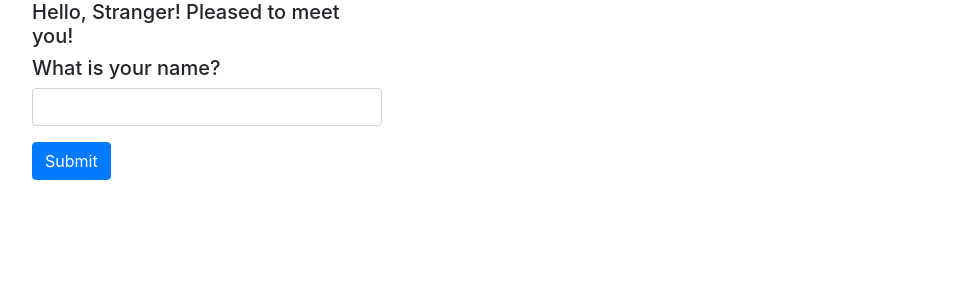
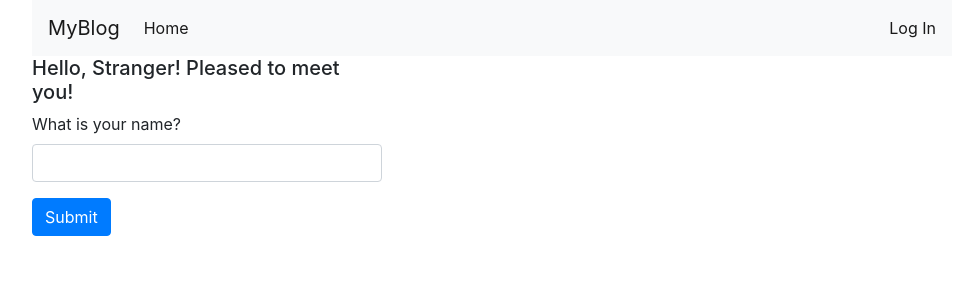
Before and after one commit to kirillmasanov/flask_blog_app, a Flask app: page / in a window 1280 px wide. Shown: the top 300 px of the page, without its empty margins (53-1019 px from the left). Run offline with Flask 2, Linux system fonts and the light colour scheme; some libraries are stand-ins or nearby versions.

Commit message:
add login form and bootstrap-flask

```diff
--- a/app/__init__.py
+++ b/app/__init__.py
@@ -1,3 +1,4 @@
+from flask_bootstrap import Bootstrap
 from flask import Flask, render_template
 from flask_login import LoginManager
 from flask_mail import Mail
@@ -8,6 +9,7 @@ from config import config
 mail = Mail()
 moment = Moment()
 db = SQLAlchemy()
+bootstrap = Bootstrap()
 
 login_manager = LoginManager()
 login_manager.login_view = 'auth.login'
@@ -23,6 +25,7 @@ def create_app(config_name):
     moment.init_app(app)
     db.init_app(app)
     login_manager.init_app(app)
+    bootstrap.init_app(app)
 
     from .main import main as main_blueprint
     app.register_blueprint(main_blueprint)
--- a/app/templates/base.html
+++ b/app/templates/base.html
@@ -14,19 +14,21 @@
     <meta name="viewport" content="width=device-width, initial-scale=1, shrink-to-fit=no">
 
     <!-- Bootstrap CSS -->
-    <link rel="stylesheet" href="https://stackpath.bootstrapcdn.com/bootstrap/4.4.1/css/bootstrap.min.css" integrity="sha384-Vkoo8x4CGsO3+Hhxv8T/Q5PaXtkKtu6ug5TOeNV6gBiFeWPGFN9MuhOf23Q9Ifjh" crossorigin="anonymous">
-
-    <link rel="stylesheet" href="//cdnjs.cloudflare.com/ajax/libs/highlight.js/9.13.1/styles/atom-one-dark.min.css">
-    <script src="//cdnjs.cloudflare.com/ajax/libs/highlight.js/9.13.1/highlight.min.js"></script>
-    <script>hljs.initHighlightingOnLoad();</script>
+    {% block styles %}
+      {{ bootstrap.load_css() }}
+    {% endblock %}
 
     <title>
       {% block title %}{% endblock %}
     </title>
-
   </head>
   <body>
-    <!-- Image and text -->
+    <div class="container">
+      <div class="row">
+        <div class="col-10">
+          {% include 'menu.html' %}
+        </div>
+        <div class="col-4">
           {% for message in get_flashed_messages() %}
             <div class="alert alert-danger" role="alert">
               {{ message }}
@@ -35,11 +37,14 @@
 
           {% block body %}
           {% endblock %}
+        </div>
+      </div>
+    </div>
 
+    {% block scripts %}
     <!-- Optional JavaScript -->
-    <!-- jQuery first, then Popper.js, then Bootstrap JS -->
-    <script src="https://code.jquery.com/jquery-3.4.1.slim.min.js" integrity="sha384-J6qa4849blE2+poT4WnyKhv5vZF5SrPo0iEjwBvKU7imGFAV0wwj1yYfoRSJoZ+n" crossorigin="anonymous"></script>
-    <script src="https://cdn.jsdelivr.net/npm/popper.js@1.16.0/dist/umd/popper.min.js" integrity="sha384-Q6E9RHvbIyZFJoft+2mJbHaEWldlvI9IOYy5n3zV9zzTtmI3UksdQRVvoxMfooAo" crossorigin="anonymous"></script>
-    <script src="https://stackpath.bootstrapcdn.com/bootstrap/4.4.1/js/bootstrap.min.js" integrity="sha384-wfSDF2E50Y2D1uUdj0O3uMBJnjuUD4Ih7YwaYd1iqfktj0Uod8GCExl3Og8ifwB6" crossorigin="anonymous"></script>
+      {{ bootstrap.load_js() }}
+    {% endblock %}
+
   </body>
 </html>
--- a/app/templates/index.html
+++ b/app/templates/index.html
@@ -1,27 +1,15 @@
 {% extends "base.html" %}
+
+{% from 'bootstrap/form.html' import render_form %}
 
 {% block title %}Flask blog{% endblock %}
 
 {% block body %}
-    <div class="container">
-      <div class="row">
-        <div class="col-4">
     <h5>Hello, {% if name %}{{ name }}{% else %}Stranger{% endif %}!
     {% if not known %}
         Pleased to meet you!
     {% else %}
         Happy to see you again!
     {% endif %}</h5>
-            <form method="POST">
-                <div class="form-group">
-                    <h5>{{ form.hidden_tag() }}
-                    {{ form.name.label() }}<br>
-                    {{ form.name() }}</h5>
-                </div>
-            {{ form.submit() }}
-            </form>
-        </div>
-      </div>
-    </div>
-
+        {{ render_form(form) }}
 {% endblock %}
--- /dev/null
+++ b/app/templates/menu.html
@@ -0,0 +1,21 @@
+<nav class="navbar navbar-expand-lg navbar-light bg-light">
+  <a class="navbar-brand" href="#">MyBlog</a>
+  <button class="navbar-toggler" type="button" data-toggle="collapse" data-target="#navbarSupportedContent" aria-controls="navbarSupportedContent" aria-expanded="false" aria-label="Toggle navigation">
+    <span class="navbar-toggler-icon"></span>
+  </button>
+
+  <div class="collapse navbar-collapse" id="navbarSupportedContent">
+     <ul class="navbar-nav mr-auto">
+        <li class="nav-item active">
+            <a class="nav-link" href="#">Home</a>
+        </li>
+     </ul>
+     <ul class="nav navbar-nav navbar-text navbar-right">
+        {% if current_user.is_authenticated %}
+            <li><a href="{{ url_for('auth.logout') }}">Log Out</a></li>
+        {% else %}
+            <li><a href="{{ url_for('auth.login') }}">Log In</a></li>
+        {% endif %}
+     </ul>
+  </div>
+</nav>
```
Also changed, not shown: app/auth/forms.py (added, +10 -0 lines), app/auth/views.py (+24 -3 lines), app/templates/auth/login.html (+8 -3 lines). Lines whose indentation alone changed are shown as unchanged.
